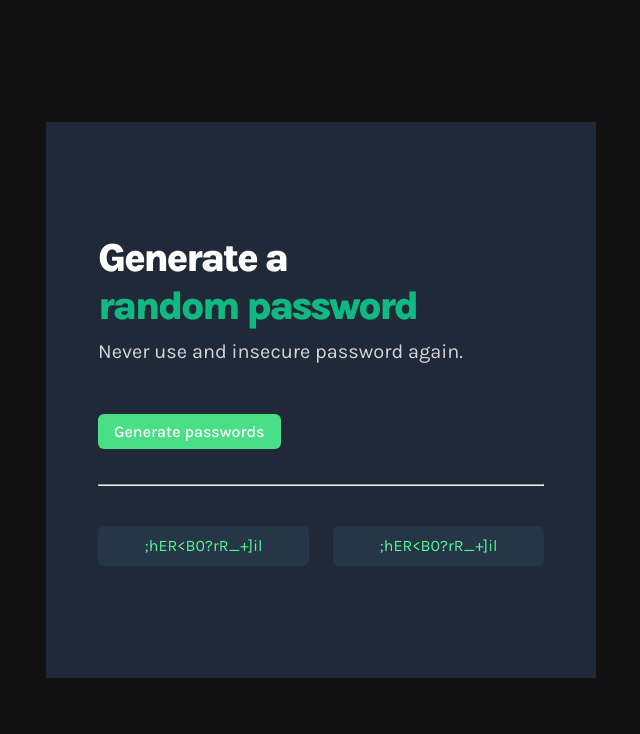
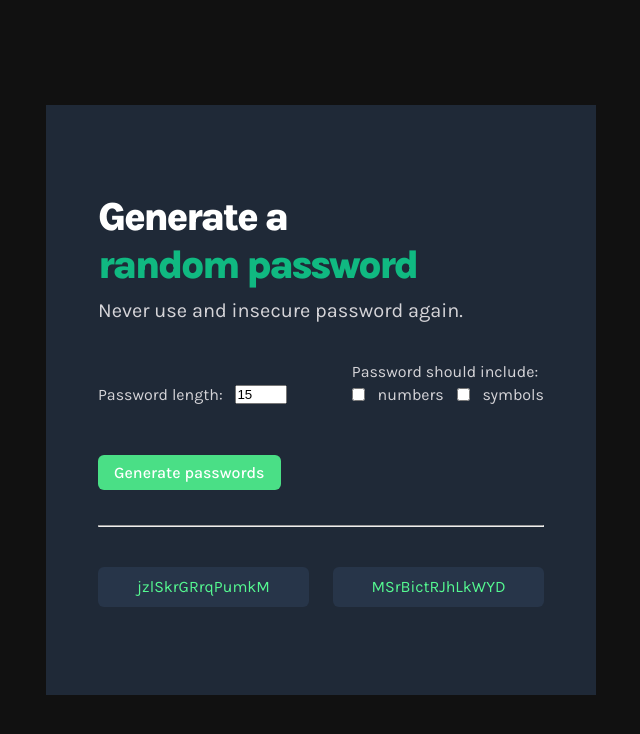
Before and after one commit to Kristina2025/Scrimba-Solo-Project-3-Password-Generator, a website built with Vite: page index.html in a window 1280 px wide. Both pictures are taken after a click on the button "Generate passwords". Shown: the whole page, without its empty margins (319-959 px from the left). Built offline with nearby package versions, Linux system fonts and the light colour scheme.

Commit message:
add extra features

```diff
--- a/index.css
+++ b/index.css
@@ -31,7 +31,7 @@ body {
 .pg__container {
   width: 100%;
   max-width: 34.375rem;
-  padding: 7rem 3.25rem;
+  padding: 5.5rem 3.25rem;
   background-color: var(--color-card-bg);
   color: var(--color-text-white);
 }
@@ -99,3 +99,18 @@ hr {
   font-width: 500;
   border-radius: 6px;
 }
+
+.pg__form {
+  margin-top: 2.5rem;
+  color: var(--color-text-grey);
+  display: flex;
+  justify-content: space-between;
+  align-items: end;
+}
+
+.pg__form-content-items,
+.pg__form-length {
+  display: flex;
+  gap: 0.8rem;
+  margin-top: 0.25rem;
+}
--- a/index.html
+++ b/index.html
@@ -20,9 +20,41 @@
             Generate a <span class="pg__title-highlight">random password</span>
           </h1>
           <p class="pg__text">Never use and insecure password again.</p>
-          <button class="pg__btn" type="button" onclick="generatePassword()">
-            Generate passwords
-          </button>
+          <form id="password-form">
+            <div class="pg__form">
+              <div class="pg__form-length">
+                <label for="pass-length">Password length:</label>
+                <input
+                  type="number"
+                  id="pass-length"
+                  name="pass-length"
+                  value="15"
+                  min="10"
+                  max="20"
+                />
+              </div>
+              <div class="pg__form-content">
+                <p>Password should include:</p>
+                <div class="pg__form-content-items">
+                  <input
+                    type="checkbox"
+                    id="numbers"
+                    name="numbers"
+                    value="numbers"
+                  />
+                  <label for="numbers">numbers</label>
+                  <input
+                    type="checkbox"
+                    id="symbols"
+                    name="symbols"
+                    value="symbols"
+                  />
+                  <label for="symbols">symbols</label>
+                </div>
+              </div>
+            </div>
+            <button class="pg__btn" type="submit">Generate passwords</button>
+          </form>
           <hr />
           <div class="pg__passwords">
             <output
--- a/index.js
+++ b/index.js
@@ -1,4 +1,4 @@
-const characters = [
+const letters = [
   "A",
   "B",
   "C",
@@ -51,16 +51,9 @@ const characters = [
   "x",
   "y",
   "z",
-  "0",
-  "1",
-  "2",
-  "3",
-  "4",
-  "5",
-  "6",
-  "7",
-  "8",
-  "9",
+];
+const numbers = ["0", "1", "2", "3", "4", "5", "6", "7", "8", "9"];
+const symbols = [
   "~",
   "`",
   "!",
@@ -92,17 +85,55 @@ const characters = [
   "/",
 ];
 
+const passwordForm = document.getElementById("password-form");
 const passOne = document.querySelector(".pg__password-one");
 const passTwo = document.querySelector(".pg__password-two");
-const passLength = 15;
 
-function generatePassword() {
-  console.log("hi");
+passwordForm.addEventListener("submit", (e) => {
+  e.preventDefault();
+  let charactersArray = getCharactersArray();
+  let numCharacters = document.getElementById("pass-length").value;
+  let passwordOne = generatePassword(charactersArray, numCharacters);
+  passOne.textContent = passwordOne;
+  let passwordTwo = generatePassword(charactersArray, numCharacters);
+  passTwo.textContent = passwordTwo;
+});
+
+function getCharactersArray() {
+  let characters = [...letters];
+  let checkBoxes = Array.from(
+    document.querySelectorAll("input[type='checkbox']:checked"),
+  ).map((cb) => cb.value);
+  if (checkBoxes.includes("numbers")) characters.push(...numbers);
+  if (checkBoxes.includes("symbols")) characters.push(...symbols);
+  return characters;
+}
+
+function generatePassword(characters, passLength) {
   let password = "";
   for (let i = 0; i < passLength; i++) {
     let randomIdx = Math.floor(Math.random() * characters.length);
     password += characters[randomIdx];
   }
-  passOne.textContent = password;
-  passTwo.textContent = password;
+  return password;
 }
+
+passOne.addEventListener("click", () =>
+  copyToClipboard(passOne.textContent, passOne),
+);
+passTwo.addEventListener("click", () =>
+  copyToClipboard(passTwo.textContent, passTwo),
+);
+
+async function copyToClipboard(text, element) {
+  if (!text) return;
+  try {
+    await navigator.clipboard.writeText(text);
+    element.textContent = "Copied!";
+    setTimeout(() => {
+      element.textContent = text;
+    }, 1000);
+  } catch (err) {
+    console.warn("Failed to copy", err);
+  }
+}
```
